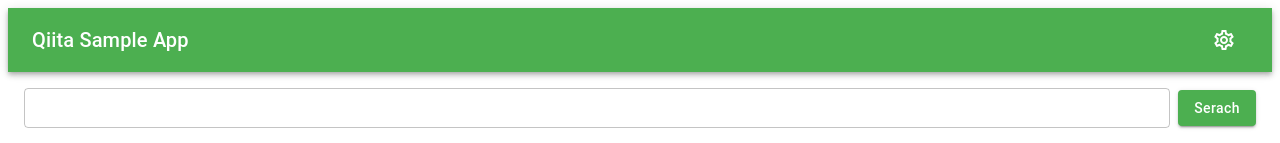
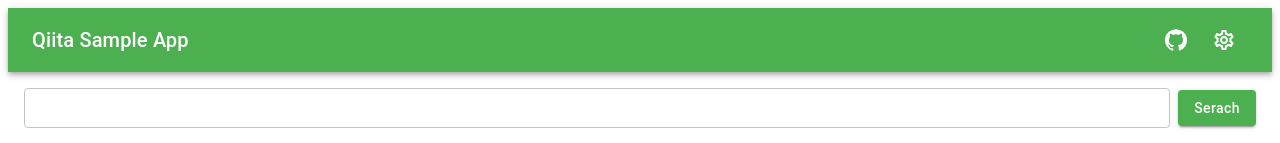
Before and after one commit to t-ngtn/next-sample-qiita, a Next.js app: page / in a window 1280 px wide. Shown: the top 143 px of the page. Built offline with nearby package versions, Linux system fonts and the light colour scheme; no server answers.

Commit message:
add link to github repo

```diff
--- a/src/components/organisms/TopBar.tsx
+++ b/src/components/organisms/TopBar.tsx
@@ -15,6 +15,7 @@ import {
   Typography,
 } from '@mui/material';
 import { ChangeEvent } from 'react';
+import Link from 'next/link';
 
 export interface TopBarProps {
   token: string;
@@ -49,6 +50,21 @@ export default function TopBar({
             Qiita Sample App
           </Typography>
           <Box flexGrow={1} />
+          <Link
+            href="https://github.com/t-ngtn/next-sample-qiita"
+            target="_blank"
+            rel="noopener"
+          >
+            <IconButton
+              size="large"
+              aria-label="setting Qiita API token"
+              aria-controls="menu-appbar"
+              aria-haspopup="true"
+              color="secondary"
+            >
+              <GitHubIcon />
+            </IconButton>
+          </Link>
           <IconButton
             size="large"
             aria-label="setting Qiita API token"
```
